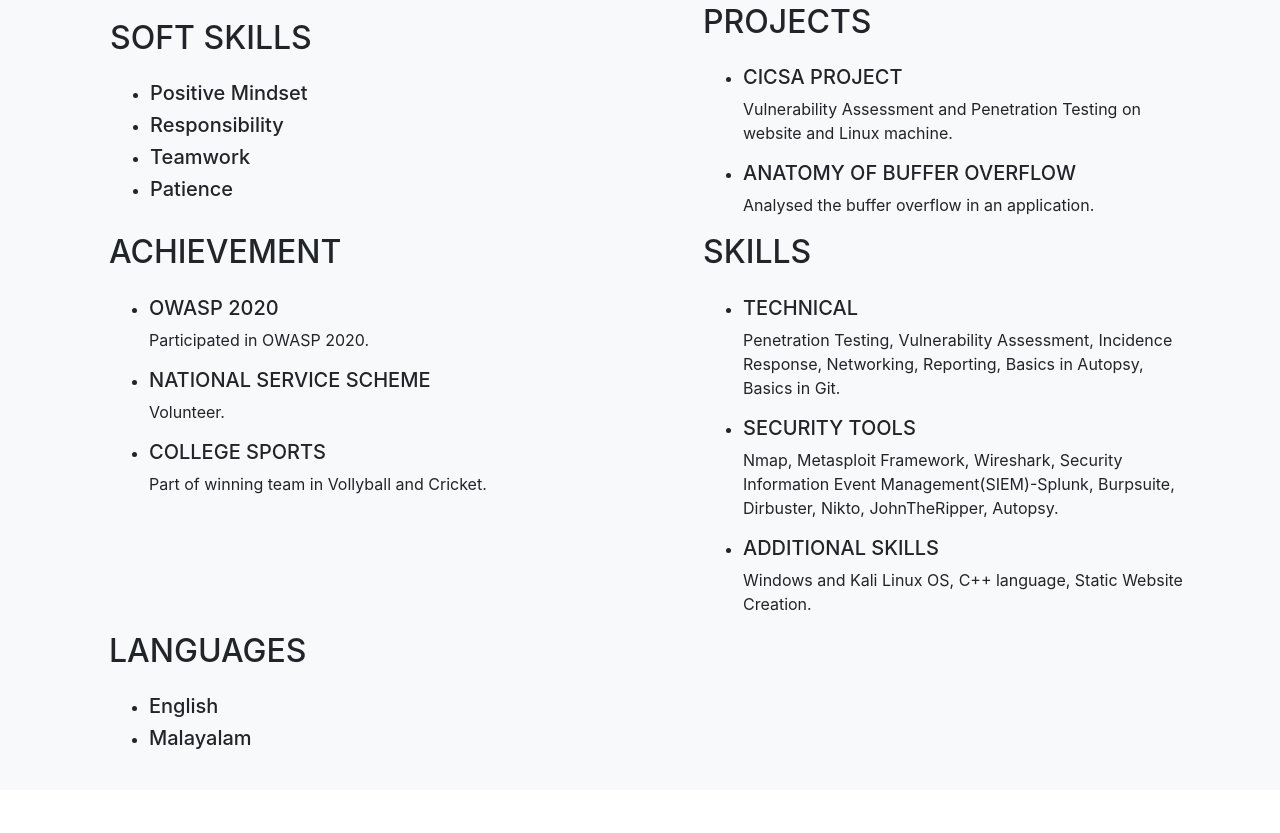
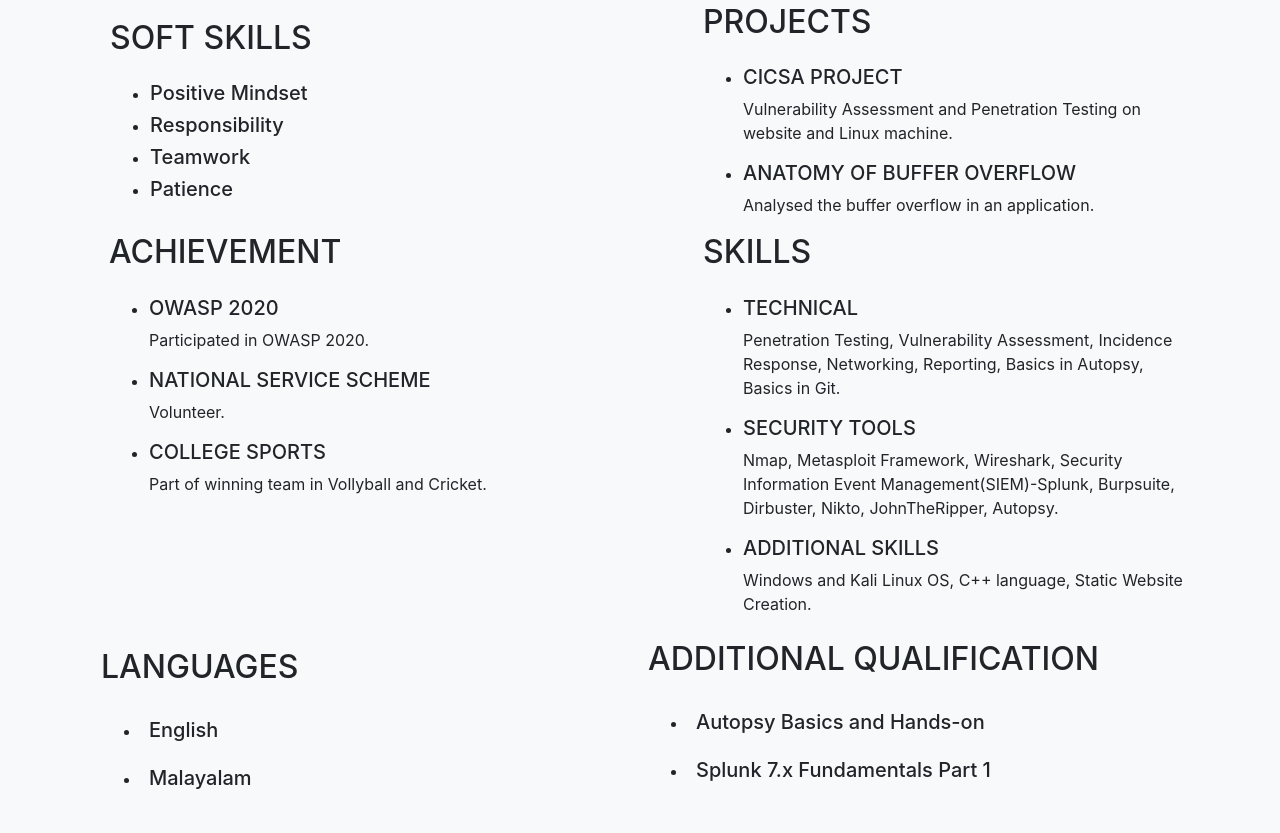
Before and after one commit to P3n3trat3r/Static-Website, a plain HTML site: page index.html in a window 1280 px wide. Shown: the part 890-1723 px from the top of the page. Before the commit the page ends 1680 px from the top, so only its background shows below. Drawn offline with nearby package versions, Linux system fonts and the light colour scheme.

Commit message:
Update index.html

```diff
--- a/index.html
+++ b/index.html
@@ -23,7 +23,7 @@
        <div class="container">
            <div class="row align-items-center">
                <div class="col-md-6">
-                   <img src="39kb.jpg" alt="" class="img-fluid rounded-circle pl-4">
+                   <img src="39kb.jpg" alt="" class="img-fluid pl-4">
                </div>
                <div class="col-md-6 text-white text-center">
                    <p>Phone: +91 7902583643<br><br>Gmail: gokulchandralayathil@gmail.com<br><br><a href="https://www.linkedin.com/in/gokul-r-3a016b19a/">Linkedin</a></p>
@@ -98,17 +98,24 @@
             </div>
            </div>
 
-           <div class="row">
-            <div class="col-xl ml-4">
+           <div class="container">
+            <div class="row">
+              <div class="col-md-6 p-3">
                 <h2>LANGUAGES</h2>
                 <ul class="pt-3">
-                    <li><h5>English</h5></li>
-                    <li><h5>Malayalam</h5></li>
+                    <li><h5 class="p-2">English</h5></li>
+                    <li><h5 class="p-2">Malayalam</h5></li>
                 </ul>
+              </div>
+              <div class="col-md-6 p-2">
+                <h2 class="mr-2">ADDITIONAL QUALIFICATION</h2>
+                <ul class="pt-3">
+                    <li><h5 class="p-2">Autopsy Basics and Hands-on</h5></li>
+                    <li><h5 class="p-2">Splunk 7.x Fundamentals Part 1</h5></li>
+                </ul>
+              </div>
             </div>
-                   </ul>
-               </div>
-           </div>
+          </div>
        </div>
    </section>
 
```
